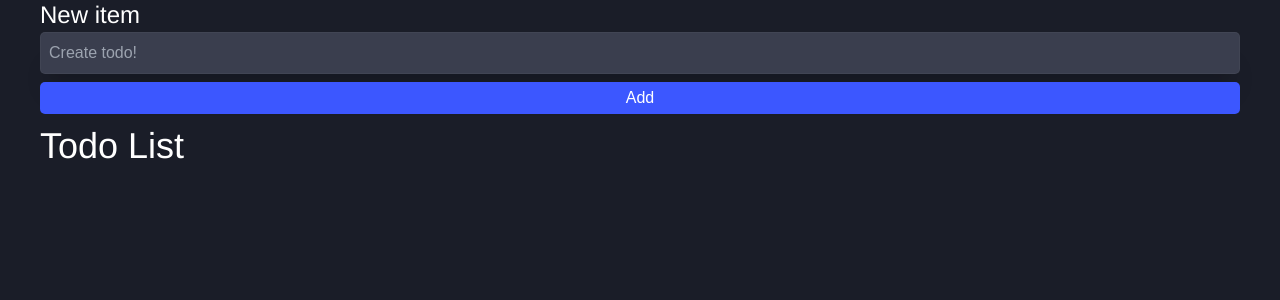
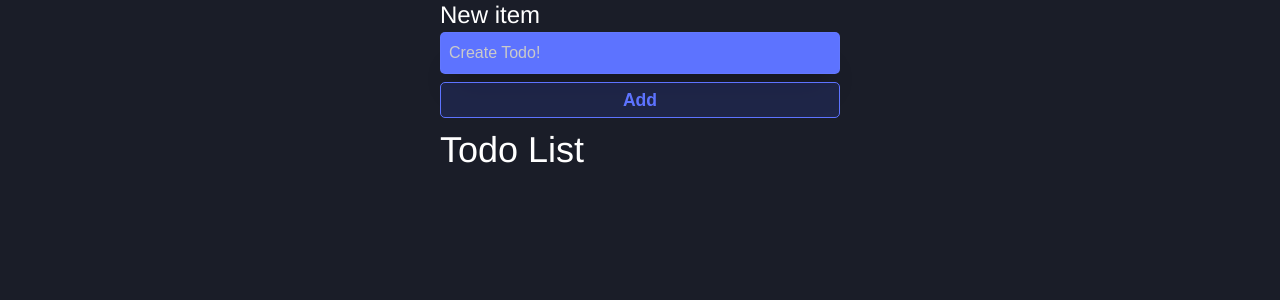
Before and after one commit to EnjaeAntonio/todo-list, a React (Create React App) app: page / in a window 1280 px wide. Shown: the top 300 px of the page. Built offline with nearby package versions, Linux system fonts and the light colour scheme.

Commit message:
final commit (new colours need to be implemented)

```diff
--- a/src/components/ToDoForm.js
+++ b/src/components/ToDoForm.js
@@ -11,8 +11,9 @@ const [errorMessage, setErrorMessage] = useState("");
       onSubmit(newItem);
       setNewItem("");
       setErrorMessage("");
+    }else {
+      setErrorMessage('Text is empty');
     }
-    setErrorMessage('Text is empty');
   }
 
   const handleInput = (e) =>{
@@ -24,10 +25,10 @@ const [errorMessage, setErrorMessage] = useState("");
     <form onSubmit={handleSubmit}>
     <div className="grid form-row">
       <label htmlFor="item" className="text-2xl">New item</label>
-      <input value={newItem} placeholder={newItem ? errorMessage : "Create todo!"} onChange={handleInput} type="text" id="item" className="px-2 py-2"/>
+      <input value={newItem} placeholder={errorMessage ? errorMessage : "Create Todo!"} onChange={handleInput} type="text" id="item" className="px-2 py-2"/>
     </div>
     <button
-    className="btn btn-add text-center bg-customBlue mt-2 py-1">
+    className="btn btn-add text-center mt-2 py-1">
       Add
       </button>
   </form>
--- a/src/style/reset.css
+++ b/src/style/reset.css
@@ -6,7 +6,7 @@
 
 ---------------------------------------------------- */
 .container {
-  width: min(100% - 30px, 1200px);
+  width: min(100% - 30px, 400px);
   margin-inline: auto;
 }
 
@@ -17,7 +17,7 @@
   --app-green: #33ab4e;
   --app-purple: #833cff;
   --app-orange: #ff833c;
-  --app-blue: #3c57ff;
+  --app-blue: #5d73ff;
   --app-blue-hover: #364ee6;
  }
 
--- a/src/style/style.css
+++ b/src/style/style.css
@@ -18,20 +18,24 @@ button, input {
 
 .btn-add {
     width: 100%;
+    border: 1px solid var(--app-blue);
+    background-color: rgb(60, 87, 255, .15);
+    color: var(--app-blue);
+    font-weight: 600;
+    font-size: 1.1rem;
 }
 
 input{
     border: 1px solid #ffffff09;
-    background-color: #3a3e4e;
+    background-color: var(--app-blue);
     box-shadow: rgba(0, 0, 0, 0.1) 0px 26px 30px -10px, rgba(0, 0, 0, 0.1) 0px 16px 10px -10px;
     color: rgb(255, 255, 255);
   }
 
-  input:focus {
-    outline: none;
-    background-color: #3a3e4e;
-    border: 1px solid var(--app-blue);
+  input::placeholder{
+    color: #cacaca;
   }
+
 
   .list li input {
     outline: none;
```
